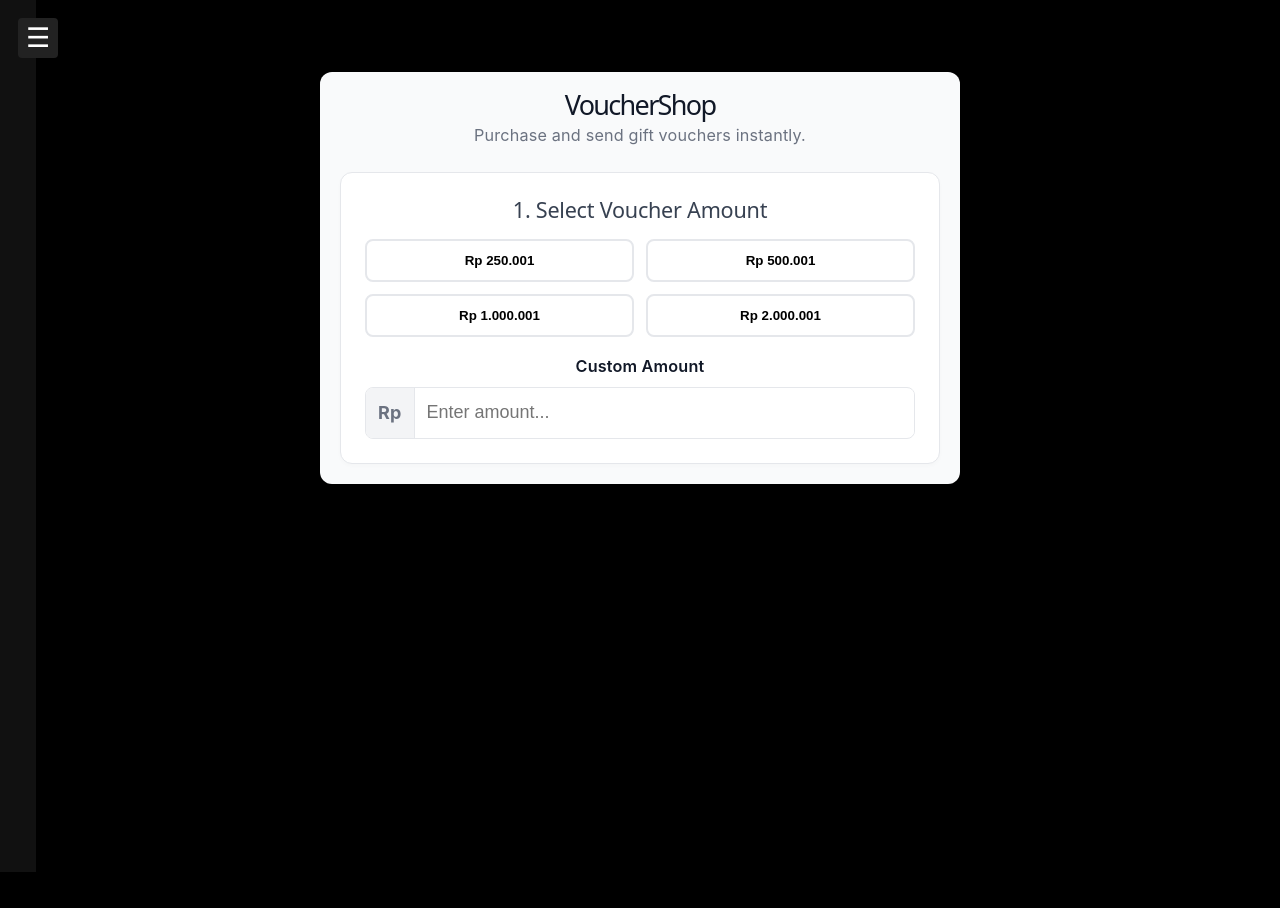
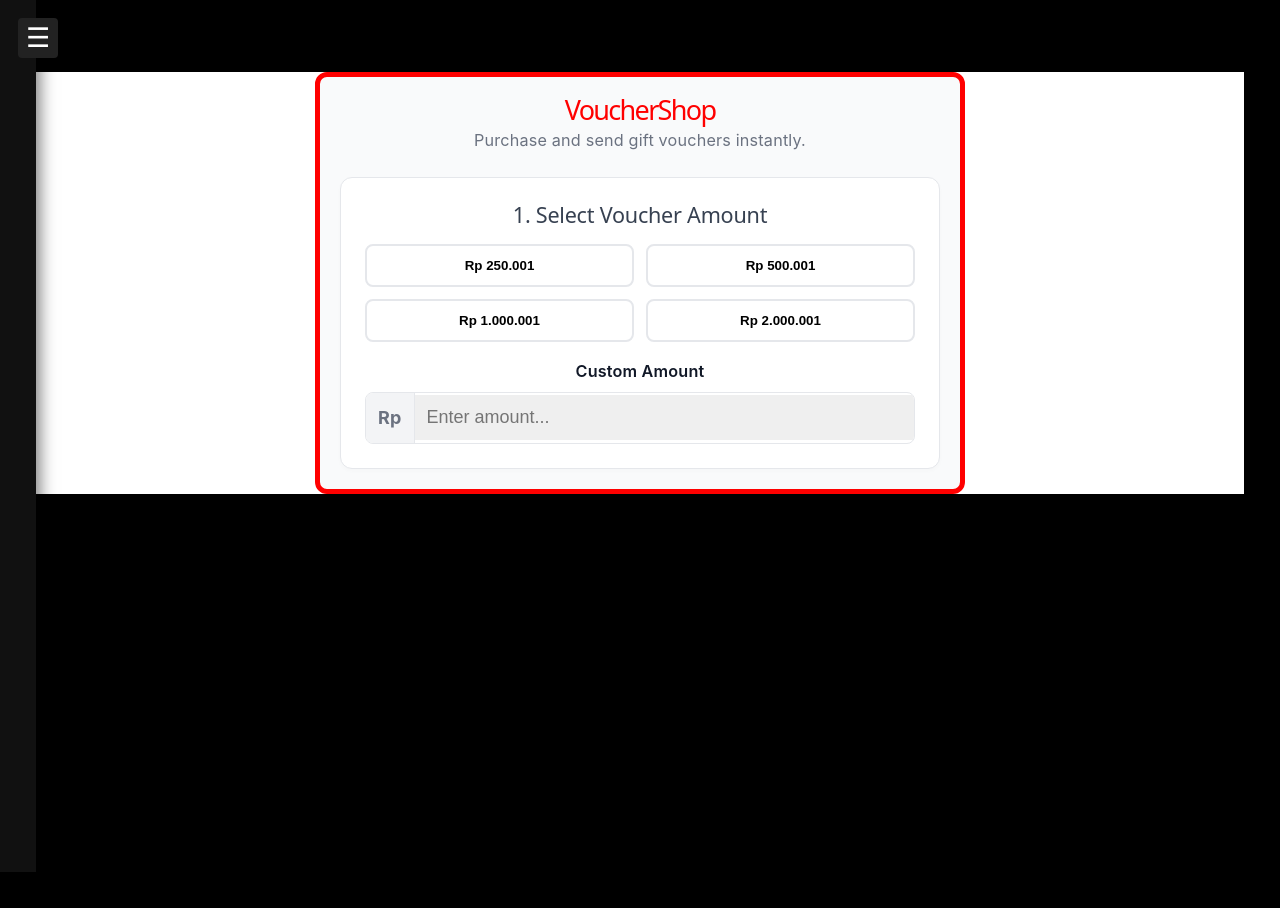
Before and after one commit to kotakbulat/my-vercel-hobby-app, a React (Vite) app: page /projects/voucher-generator in a window 1280 px wide. Built offline with nearby package versions, Linux system fonts and the light colour scheme.

Commit message:
fix: revise styles.css and refactor App to accurate styling in 04-voucher-generator

```diff
--- a/src/projects/04-voucher-generator/App.tsx
+++ b/src/projects/04-voucher-generator/App.tsx
@@ -27,6 +27,7 @@ export const GiftVoucherPOC: React.FC = () => {
   };
 
   return (
+    <div className='voucher-generator'>
         <div className="gv-module-container">
           <div className="gv-header">
             <h1>VoucherShop</h1>
@@ -45,6 +46,7 @@ export const GiftVoucherPOC: React.FC = () => {
             )}
           </div>
         </div>
+    </div>
   );
 };
 
--- a/src/projects/04-voucher-generator/components/ResultStep.tsx
+++ b/src/projects/04-voucher-generator/components/ResultStep.tsx
@@ -83,6 +83,10 @@ export const ResultStep: React.FC<Props> = ({ data, onReset }) => {
       </div>
 
       <button className="gv-btn gv-text-only gv-full-width gv-mt-3" onClick={onReset}>
+        Share
+      </button>
+
+      <button className="gv-btn gv-text-only gv-full-width gv-mt-3" onClick={onReset}>
         Buy Another Voucher
       </button>
     </div>
--- a/src/projects/04-voucher-generator/styles.css
+++ b/src/projects/04-voucher-generator/styles.css
@@ -1,3 +1,7 @@
+.voucher-generator {
+    background-color: white;
+}
+
 .gv-module-container {
   max-width: 600px;
   margin: 0 auto;
@@ -6,10 +10,11 @@
   background: #F9FAFB;
   padding: 20px;
   border-radius: 12px;
+  border: 5px solid #ff0000;
 }
 
 .gv-header { text-align: center; margin-bottom: 24px; }
-.gv-header h1 { margin: 0; font-size: 1.5rem; color: #111827; }
+.gv-header h1 { margin: 0; font-size: 1.5rem; color: #ff0000; }
 .gv-header p { margin: 4px 0 0; color: #6B7280; font-size: 0.9rem; }
 
 .gv-flow-container { display: flex; flex-direction: column; gap: 16px; }
@@ -38,7 +43,7 @@
 .gv-custom-amount label { font-size: 0.9rem; font-weight: 600; }
 .gv-input-wrapper { display: flex; align-items: center; margin-top: 8px; border: 1px solid #E5E7EB; border-radius: 8px; overflow: hidden; }
 .gv-currency-prefix { padding: 12px; background: #F3F4F6; color: #6B7280; font-weight: bold; border-right: 1px solid #E5E7EB; }
-.gv-custom-input { flex: 1; padding: 12px; border: none; outline: none; font-size: 1rem; width: 100%; box-sizing: border-box; }
+.gv-custom-input { flex: 1; padding: 12px; border: none; outline: none; font-size: 1rem; width: 100%; box-sizing: border-box; background-color: #efefef; color: black;}
 
 /* Payment Step */
 .gv-payment-methods { display: flex; flex-direction: column; gap: 8px; }
@@ -47,9 +52,9 @@
 /* Buttons & Utils */
 .gv-btn { padding: 12px 16px; border-radius: 8px; border: none; font-weight: 600; cursor: pointer; transition: 0.2s; display: inline-flex; justify-content: center; align-items: center; box-sizing: border-box; }
 .gv-btn:disabled { opacity: 0.6; cursor: not-allowed; }
-.gv-btn.gv-primary { background: #4F46E5; color: white; }
-.gv-btn.gv-primary:hover:not(:disabled) { background: #4338CA; }
-.gv-btn.gv-text-only { background: transparent; color: #4F46E5; }
+.gv-btn.gv-primary { background: #ff4a4a; color: white; }
+.gv-btn.gv-primary:hover:not(:disabled) { background: #ca3838; }
+.gv-btn.gv-text-only { background: transparent; color: #e54646; }
 .gv-btn.gv-small { padding: 6px 10px; font-size: 0.8rem; background: #E5E7EB; color: #111827; }
 .gv-full-width { width: 100%; }
 .gv-mt-3 { margin-top: 16px; }
```
Lines whose indentation alone changed are shown as unchanged.
